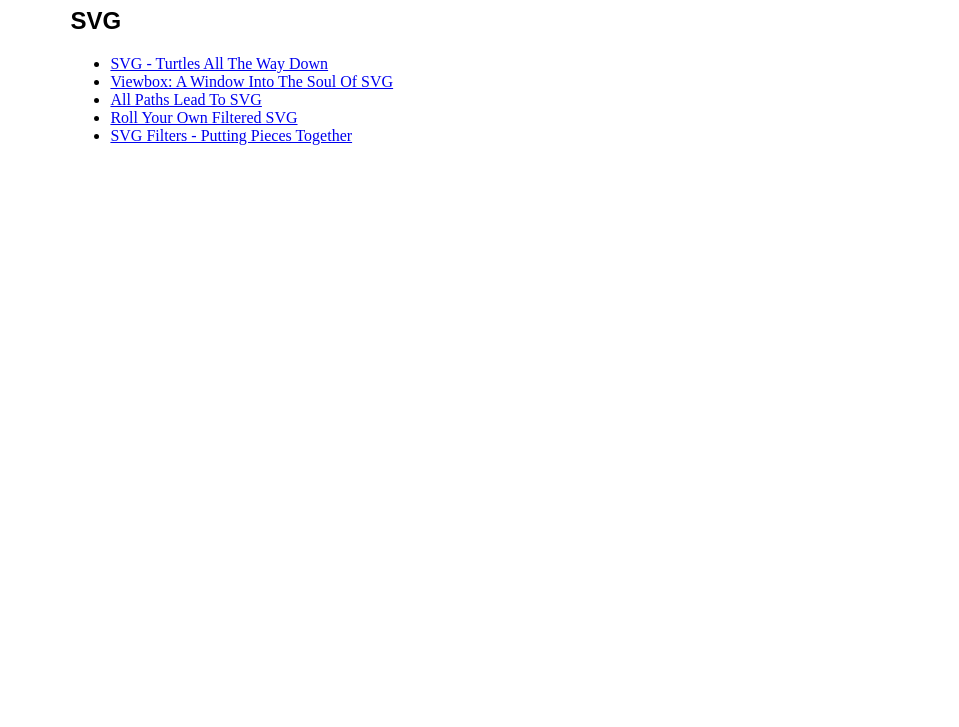
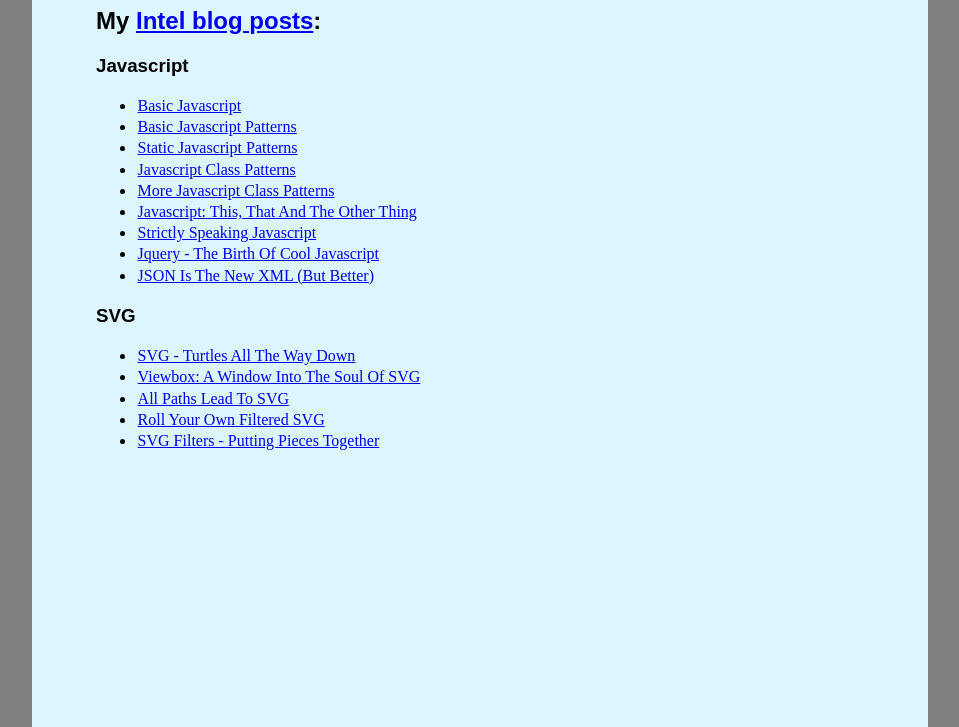
Before and after one commit to oldgeeksguide/oldgeeksguide.github.io, a plain HTML site: page index.html in a window 1280 px wide. Shown: the part 73-800 px from the top of the page, without its empty margins (160-1119 px from the left). Drawn offline with Linux system fonts and the light colour scheme; a web font is replaced by a local one.

Commit message:
Added links to blog articles

```diff
--- a/index.html
+++ b/index.html
@@ -1,15 +1,36 @@
 <!doctype html>
+<!-- vim: set expandtab shiftwidth=2 tabstop=2 softtabstop=2: -->
+
 <html>
 <title>Old Geek's Guide</title>
+
+<link href='http://fonts.googleapis.com/css?family=Gentium+Book+Basic' rel='stylesheet' type='text/css'>
+<link href='http://fonts.googleapis.com/css?family=Andika' rel='stylesheet' type='text/css'>
+
 <style>
 
 html, body {
+  font-family: Gentium Book Basic, serif;
+  background: rgb(128, 128, 128);
   width: 80%;
   margin: auto;
 }
 
-h1, h2, h3 {
-    font-family: sans-serif;
+.main {
+  position: absolute;
+  left: 15vw;
+  top: 0;
+  height: 100%;
+  background: rgb(220,245,255);
+  width: 60vw;
+  margin: auto;
+  padding-left: 5vw;
+  padding-right: 5vw;
+  padding-top: 0;
+}
+
+h1, h2, h3, h4, h5, h6 {
+  font-family: Andika, sans-serif;
 }
 
 p {
@@ -32,17 +53,69 @@
   margin-left: 10%;
 }
 
+li {
+  padding: 0.1em;
+}
+
 </style>
 
 <body>
+
+<div class="main">
   <h1>Old Geek's Guide</h1>
-<h2>SVG</h2>
+    <h2>
+      My <a href="http://software.intel.com/en-us/blogs/author/336780">Intel blog posts</a>:
+    </h2>
+  <h3>Javascript</h3>
   <ul>
-<li><a href="http://software.intel.com/en-us/blogs/2013/08/02/svg-turtles-all-the-way-down">SVG - Turtles All The Way Down</a></li>
-<li><a href="http://software.intel.com/en-us/blogs/2013/08/09/viewbox-a-window-into-the-soul-of-svg">Viewbox: A Window Into The Soul Of SVG</a></li>
-<li><a href="http://software.intel.com/en-us/blogs/2013/08/15/all-paths-lead-to-svg">All Paths Lead To SVG</a></li>
-<li><a href="http://software.intel.com/en-us/blogs/2013/09/06/roll-your-own-filtered-svg">Roll Your Own Filtered SVG</a></li>
-<li><a href="http://software.intel.com/en-us/blogs/2013/09/12/svg-filters-putting-pieces-together">SVG Filters - Putting Pieces Together</a></li>
+    <li>
+      <a href="http://software.intel.com/en-us/html5/blogs/basic-javascript">Basic Javascript</a>
+    </li>
+    <li>
+      <a href="http://software.intel.com/en-us/html5/blogs/basic-javascript-patterns">Basic Javascript Patterns</a>
+    </li>
+    <li>
+      <a href="http://software.intel.com/en-us/html5/blogs/static-javascript-patterns">Static Javascript Patterns</a>
+    </li>
+    <li>
+      <a href="http://software.intel.com/en-us/html5/blogs/javascript-class-patterns">Javascript Class Patterns</a>
+    </li>
+    <li>
+      <a href="http://software.intel.com/en-us/html5/blogs/new-javascript-class-patterns">More Javascript Class Patterns</a>
+    </li>
+    <li>
+      <a href="http://software.intel.com/en-us/html5/blogs/javascript-this-that-and-the-other-thing">Javascript: This, That And The Other Thing</a>
+    </li>
+    <li>
+      <a href="http://software.intel.com/en-us/blogs/2013/07/12/strictly-speaking-javascript">Strictly Speaking Javascript</a>
+    </li>
+    <li>
+      <a href="http://software.intel.com/en-us/blogs/2013/07/19/jquery-the-birth-of-cool-javascript">Jquery - The Birth Of Cool Javascript</a>
+    </li>
+    <li>
+      <a href="http://software.intel.com/en-us/blogs/2013/07/26/json-is-the-new-xml-but-better">JSON Is The New XML (But Better)</a>
+    </li>
   </ul>
+
+  <h3>SVG</h3>
+  <ul>
+    <li>
+      <a href="http://software.intel.com/en-us/blogs/2013/08/02/svg-turtles-all-the-way-down">SVG - Turtles All The Way Down</a>
+    </li>
+    <li>
+      <a href="http://software.intel.com/en-us/blogs/2013/08/09/viewbox-a-window-into-the-soul-of-svg">Viewbox: A Window Into The Soul Of SVG</a>
+    </li>
+    <li>
+      <a href="http://software.intel.com/en-us/blogs/2013/08/15/all-paths-lead-to-svg">All Paths Lead To SVG</a>
+    </li>
+    <li>
+      <a href="http://software.intel.com/en-us/blogs/2013/09/06/roll-your-own-filtered-svg">Roll Your Own Filtered SVG</a>
+    </li>
+    <li>
+      <a href="http://software.intel.com/en-us/blogs/2013/09/12/svg-filters-putting-pieces-together">SVG Filters - Putting Pieces Together</a>
+    </li>
+  </ul>
+</div>
+
 </body>
 </html>
```
Lines whose indentation alone changed are shown as unchanged.
